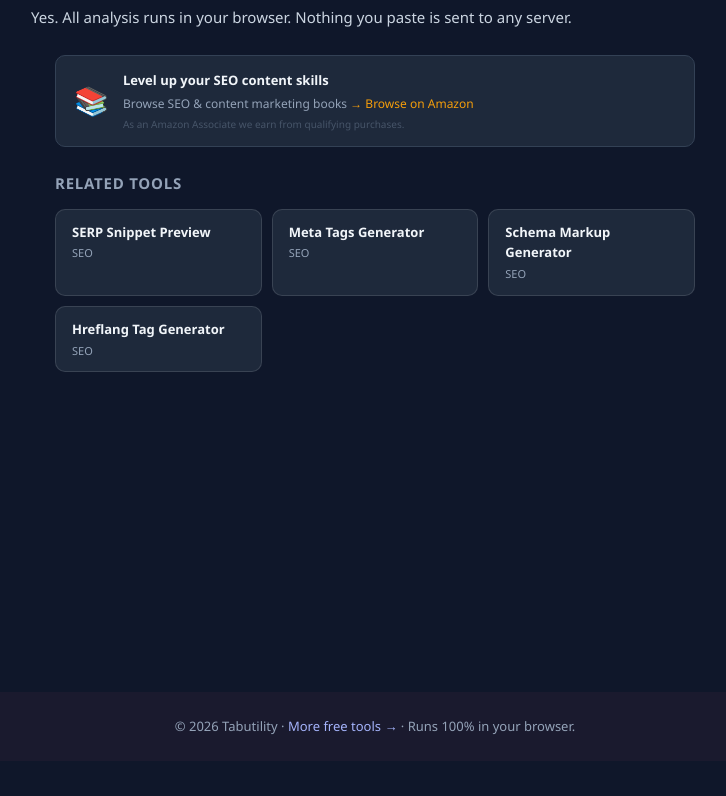
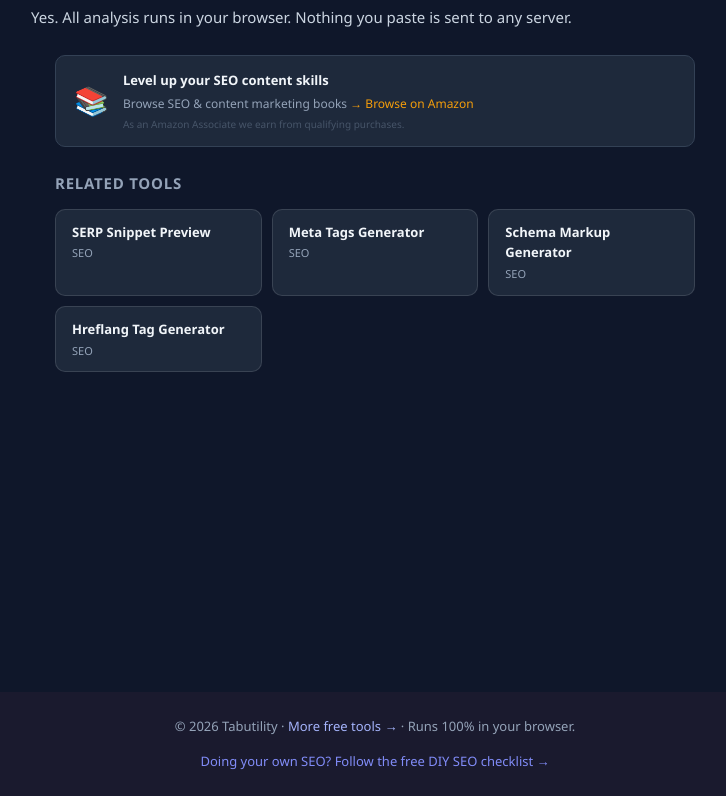
Before and after one commit to rakeshv02/keyword-density-checker, a plain HTML site: page index.html in a window 1280 px wide. Shown: the part 3230-4026 px from the top of the page, without its empty margins (265-991 px from the left). Before the commit the page ends 3991 px from the top, so only its background shows below. Drawn offline with Linux system fonts and the light colour scheme.

Commit message:
Link to free DIY SEO checklist

```diff
--- a/index.html
+++ b/index.html
@@ -238,7 +238,8 @@ ins.adsbygoogle,.ad-banner iframe,.ad-slot iframe,.ad-container iframe{visibilit
 
   <footer>
     <p>© 2026 Tabutility · <a href="https://tabutility.com">More free tools →</a> · Runs 100% in your browser.</p>
-  </footer>
+  <p style="text-align:center;margin-top:14px"><a href="https://tabutility.com/diy-seo/" style="color:#818cf8;font-size:13px">Doing your own SEO? Follow the free DIY SEO checklist →</a></p>
+</footer>
 
 <script>
 // ---- Helpers ----
```
